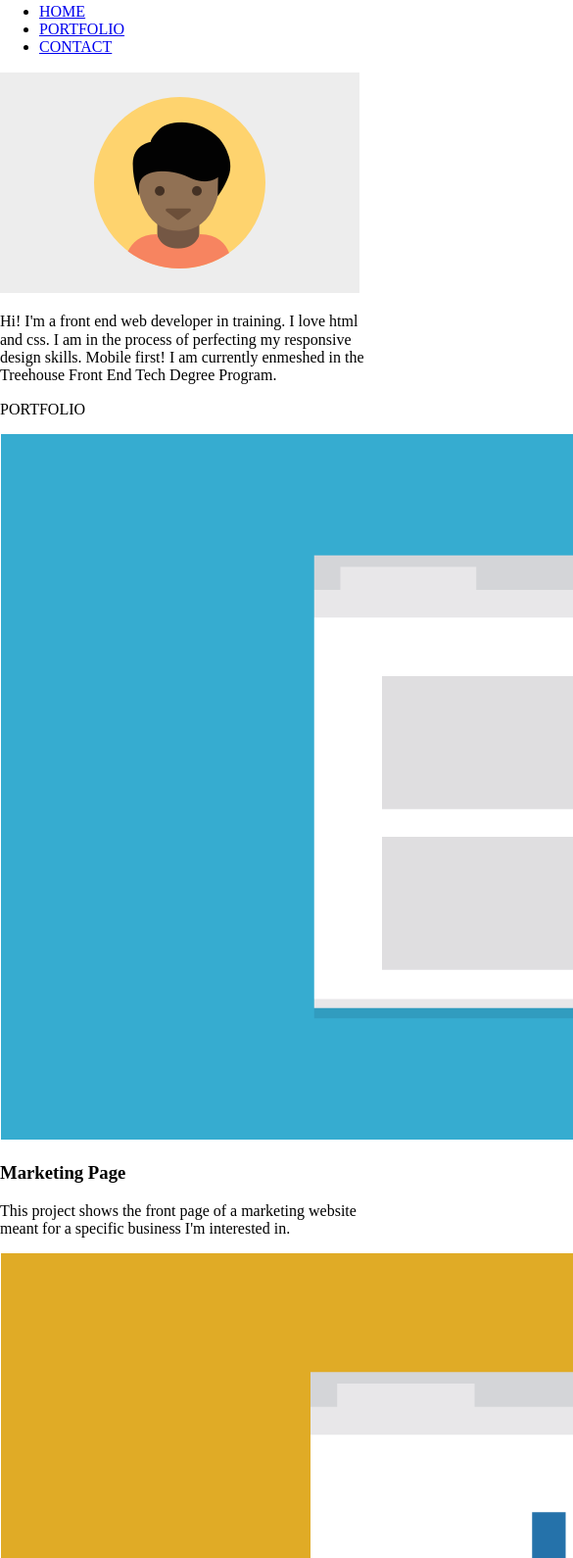
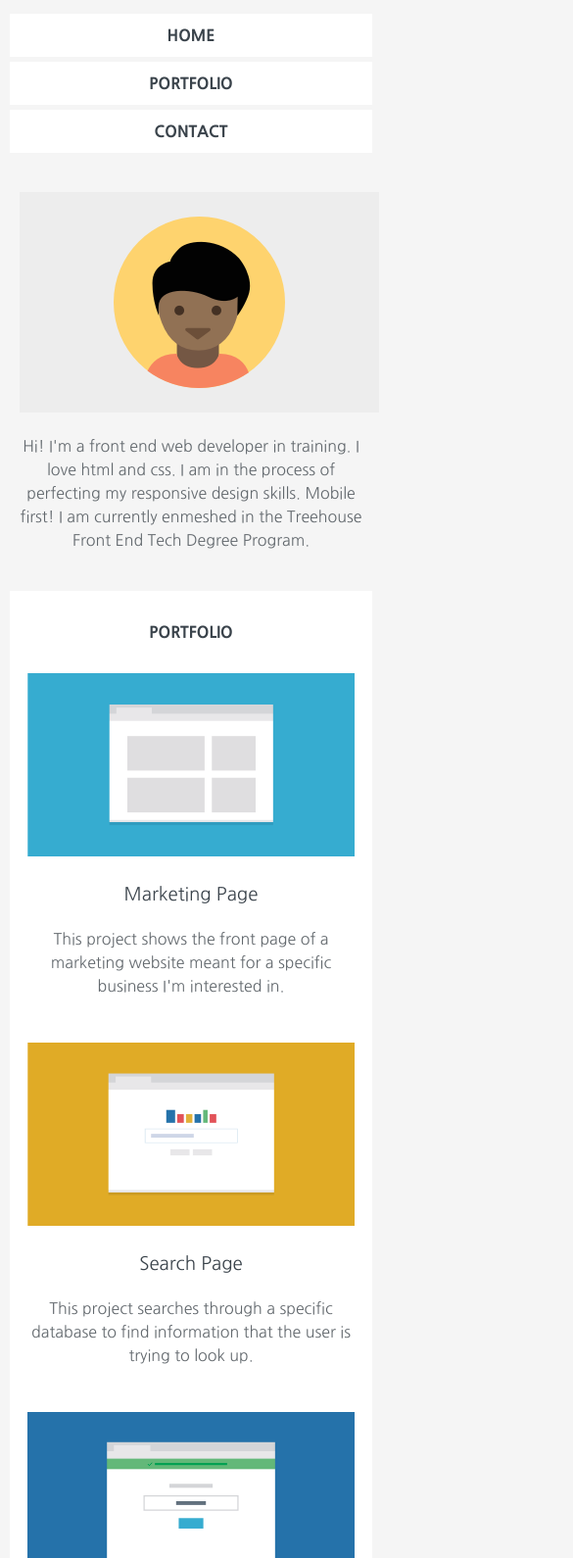
Before and after one commit to heidi37/fetd-project-2, a plain HTML site: page index.html in a window 390 px wide. Shown: the part 77-1667 px from the top of the page at 98% size, 585 px wide, since content can reach past the window. Drawn offline with Linux system fonts and the light colour scheme.

Commit message:
styled the mobile first layout

```diff
--- a/css/styles.css
+++ b/css/styles.css
@@ -1,3 +1,106 @@
+/* =================================
+  Base Element Styles
+==================================== */
+
 * {
     box-sizing: border-box;
 }
+
+body {
+  font-family: 'Nanum Gothic', Arial, sans-serif;
+  line-height: 1.5;
+  text-align: center;
+  background: rgb(245, 245, 245);
+  color: rgb(99, 105, 110);
+}
+
+main {
+  background: #fff;
+  width: 95%;
+  margin: 0 auto;
+  padding-bottom: 30px;
+}
+
+h3 {
+  font-weight: 400;
+  color: rgb(58, 67, 75);
+}
+
+
+/* =================================
+  Base Layout Styles
+==================================== */
+
+/* ---- Navigation ---- */
+
+.name,
+.main-nav li,
+.main-nav a,
+.section-head,
+.footer-nav,
+.footer-nav a {
+  display: block;
+  color: rgb(58, 67, 75);
+  font-weight: 800;
+  text-decoration: none;
+}
+
+.main-nav a {
+  text-align: center;
+  background: white;
+  margin: 0 auto;
+  width: 95%;
+  margin-bottom: 5px;
+  padding: 10px 0;
+}
+
+.main-nav ul {
+  list-style-type: none;
+  margin: 0;
+  padding: 0;
+}
+
+.footer-nav {
+  width: 95%;
+  margin: 80px auto 0;
+  border-top: .5px solid rgb(231, 230, 230);
+}
+
+.footer-name {
+  display: inline-block;
+  float: left;
+}
+
+footer p {
+  margin: 30px 0;
+}
+
+.back-to-top {
+  display: inline-block;
+  float: right;
+  font-size: .8em;
+}
+
+/* ---- Layout Containers ---- */
+
+.container {
+    text-align: center;
+    width: 90%;
+    margin: 40px auto;
+}
+
+/* ---- Page Elements ---- */
+
+.card img {
+  width: 100%;
+  margin-top: 30px;
+}
+
+.section-head {
+  padding: 30px 0 0;
+  margin: 0;
+}
+
+/* =================================
+  Media Queries
+==================================== */
--- a/index.html
+++ b/index.html
@@ -7,29 +7,34 @@
     <meta http-equiv="X-UA-Compatible" content="ie=edge">
     <link rel="stylesheet" href="css/normalize.css">
     <link rel="stylesheet" href="css/styles.css">
+    <link href="https://fonts.googleapis.com/css?family=Nanum+Gothic:400,800&display=swap" rel="stylesheet">
     <title>Heidi Fryzell's Portfolio</title>
 </head>
 
-<nav>
-    <h1>Heidi Fryzell</h1>
+    <section id="top">
+    <header>
+        <nav class="main-nav">
+            <h1 class="name">Heidi Fryzell</h1>
             <ul>
-        <li><a href="#home">HOME</a></li>
+                <li><a href="#top">HOME</a></li>
                 <li><a href="#portfolio">PORTFOLIO</a></li>
                 <li><a href="#contact">CONTACT</a></li>
             </ul>
         </nav>
+    </section>
+
+    <div class="container">
+        <img src="images/responsive-layout-profile.png" alt="Profile picture of Heidi Fryzell">
+        <p>Hi! I'm a front end web developer in training. I love html and css. I am in the process of perfecting my responsive design skills. Mobile first! I am currently enmeshed in the Treehouse Front End Tech Degree Program.</p>
+    </div>
+    </header>
 
 
-    <header>
-        <img src="images/responsive-layout-profile.png" alt="Profile picture of Heidi Fryzell">
-        <p>Hi! I'm a front end web developer in training. I love html and css. I am in the process of perfecting my responsive design skills. Mobile first! I am currently enmeshed in the Treehouse Front End Tech Degree Program.</p>
-    </header>
+    <main>
+        <div class="container">
+            <section id="portfolio">
 
-<main>
-
-    <section>
-
-        <p>PORTFOLIO</p>
+                <p class="section-head">PORTFOLIO</p>
 
                 <div class="card">
                     <img src="images/portfolio-1.png" alt="Marketing page screenshot">
@@ -66,15 +71,28 @@
                     <h3>Calculator</h3>
                     <p>Someone can enter in the numbers they want, and press the big blue button and get the result.</p>
                 </div>
+            </section>
+        </div>
     </main>
-    <footer>
-        <p>CONTACT</p>
+
+    <div class="container">
+        <section id="contact">
+            <p class="section-head">CONTACT</p>
             <p>If you're interested in chatting or want more information about what I've been working on, I'd love to hear from you!</p>
             <p>Phone <strong>+1 (111) 555-1234</strong></p>
             <p>Email <strong>email@yoursite.com</strong></p>
+        </section>
+    </div>
+
+    <div class="footer-nav">
+        <footer>
+            <div class="footer-name">
             <p>Heidi Fryzell</p>
-        <p>BACK TO TOP</p>
+            </div>
+            <div class="back-to-top">
+            <p><a href="#top">BACK TO TOP</a></p>
+            </div>
         </footer>
-
+    </div>
 </body>
 </html>
```
Lines whose indentation alone changed are shown as unchanged.
